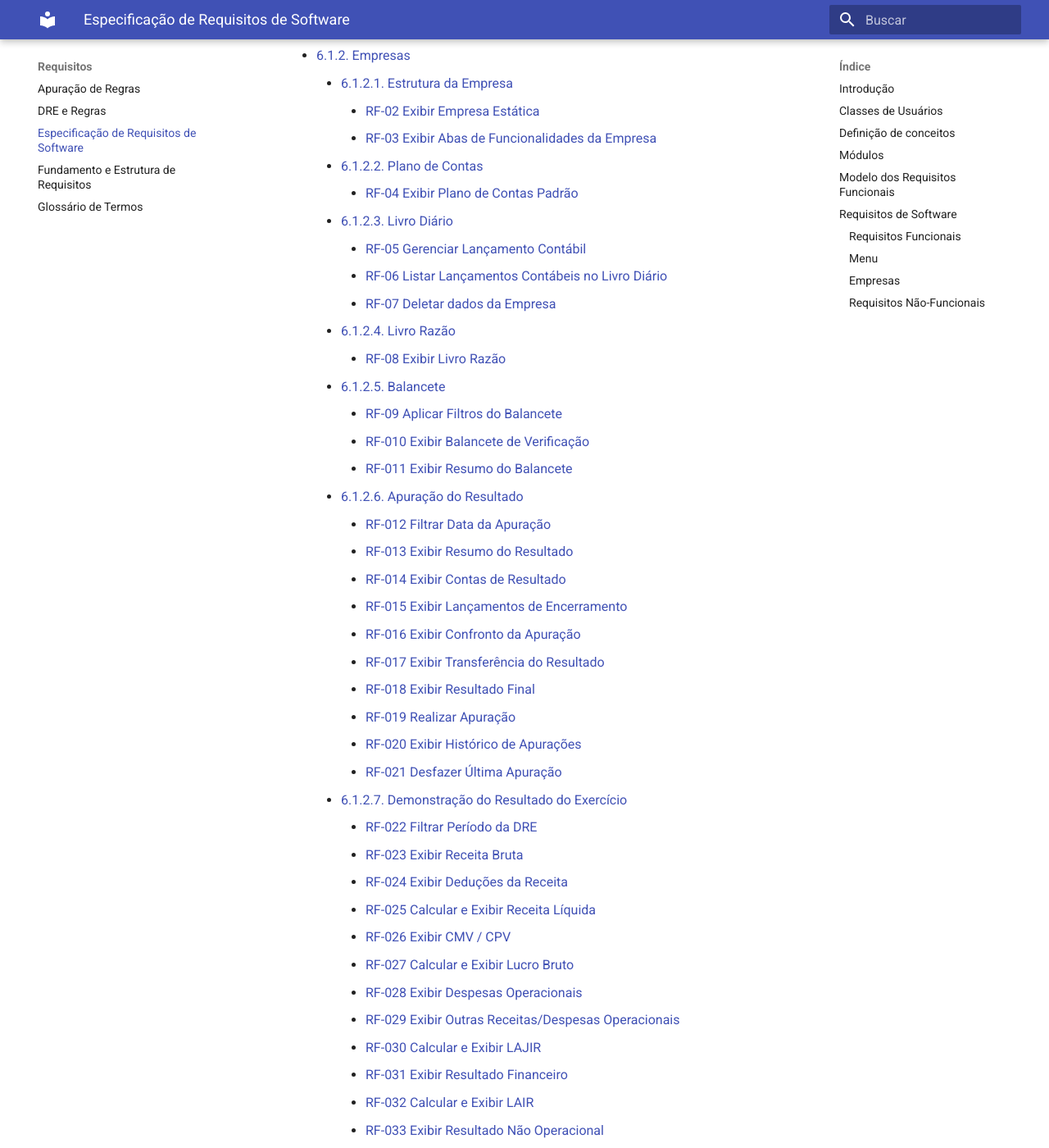
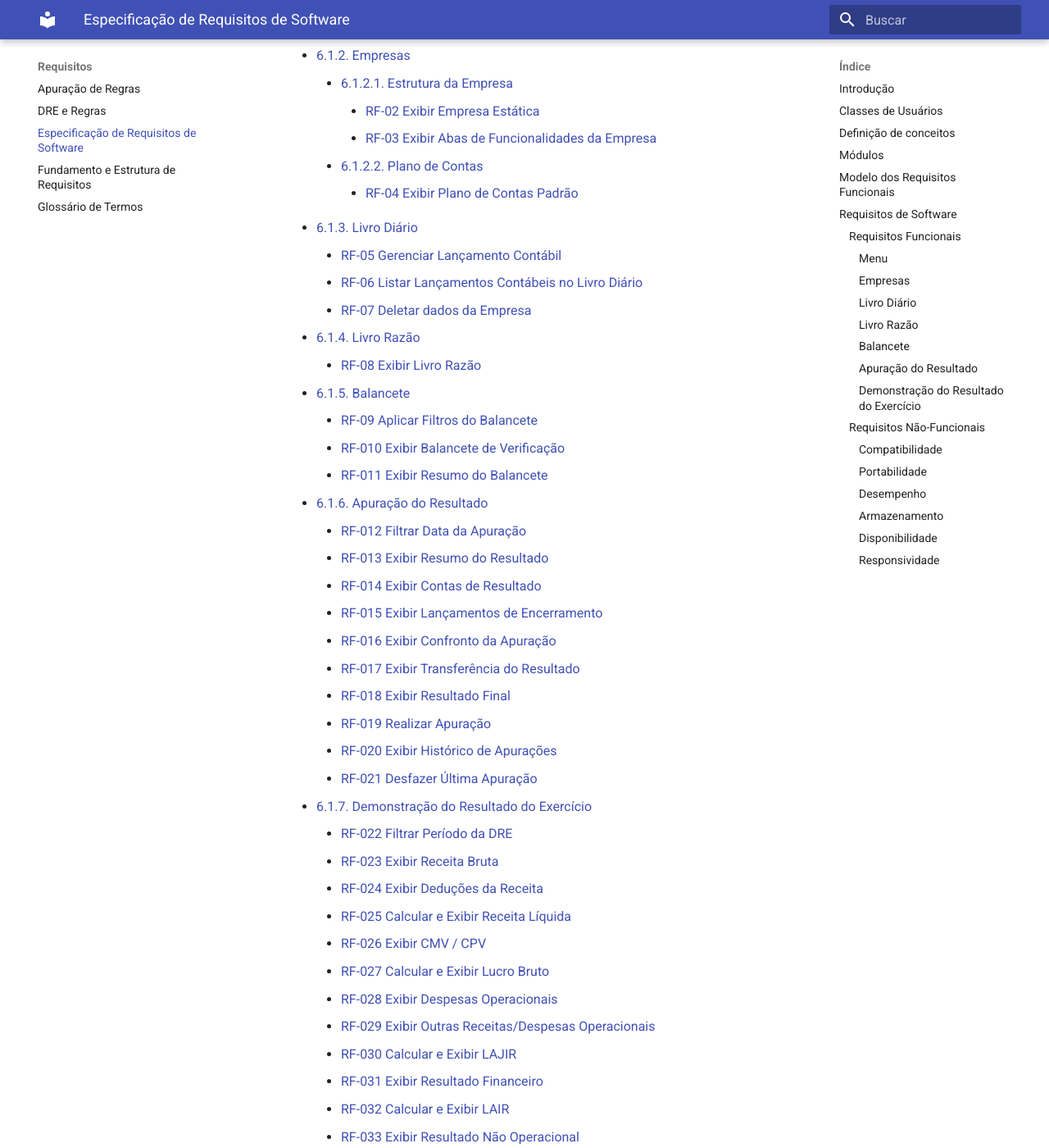
Before and after one commit to NES-Contabilidade-Integrada/doc-coins2026.1, an MkDocs documentation site: the page built from docs/requisitos/especificacao-de-requisitos-de-software.md, in a window 1280 px wide and 1400 px high, scrolled down 2056 px. Shown: the whole window at 82% size. Built offline with MkDocs 1.6.1 and Material for MkDocs 9.7.7, drawn with Linux system fonts in a browser that asks for light colours.

Commit message:
docs: reestruturar hierarquia de headings dos requisitos funcionais
- Promove Menu e Empresas de ### para #### (filhos de Requisitos Funcionais)
- Livro Diário, Livro Razão, Balancete, Apuração e DRE passam a ser
  irmãos de Empresas (#### direto sob Requisitos Funcionais)
- Rebaixa RF-XX, Estrutura da Empresa e Plano de Contas para #####
- Atualiza sumário com nova numeração (6.1.3–6.1.7)
- Aumenta toc_depth de 3 para 4 no mkdocs.yml para exibir os módulos
  no índice lateral

Co-Authored-By: Claude Sonnet 4.6 <noreply@anthropic.com>

```diff
--- a/docs/requisitos/especificacao-de-requisitos-de-software.md
+++ b/docs/requisitos/especificacao-de-requisitos-de-software.md
@@ -43,44 +43,44 @@
                 - [RF-03 Exibir Abas de Funcionalidades da Empresa](#exibir-abas-de-funcionalidades-da-empresa)
             - [6.1.2.2. Plano de Contas](#plano-de-contas)
                 - [RF-04 Exibir Plano de Contas Padrão](#exibir-plano-de-contas-padrão)
-            - [6.1.2.3. Livro Diário](#livro-diário)
-                - [RF-05 Gerenciar Lançamento Contábil](#gerenciar-lançamento-contábil)
-                - [RF-06 Listar Lançamentos Contábeis no Livro Diário](#listar-lançamentos-contábeis-no-livro-diário)
-                - [RF-07 Deletar dados da Empresa](#deletar-dados-da-empresa)
-            - [6.1.2.4. Livro Razão](#livro-razão)
-                - [RF-08 Exibir Livro Razão](#exibir-livro-razão)
-            - [6.1.2.5. Balancete](#balancete)
-                - [RF-09 Aplicar Filtros do Balancete](#aplicar-filtros-do-balancete)
-                - [RF-010 Exibir Balancete de Verificação](#exibir-balancete-de-verificação)
-                - [RF-011 Exibir Resumo do Balancete](#exibir-resumo-do-balancete)
-            - [6.1.2.6. Apuração do Resultado](#apuração-do-resultado)
-                - [RF-012 Filtrar Data da Apuração](#filtrar-data-da-apuração)
-                - [RF-013 Exibir Resumo do Resultado](#exibir-resumo-do-resultado)
-                - [RF-014 Exibir Contas de Resultado](#exibir-contas-de-resultado)
-                - [RF-015 Exibir Lançamentos de Encerramento](#exibir-lançamentos-de-encerramento)
-                - [RF-016 Exibir Confronto da Apuração](#exibir-confronto-da-apuração)
-                - [RF-017 Exibir Transferência do Resultado](#exibir-transferência-do-resultado)
-                - [RF-018 Exibir Resultado Final](#exibir-resultado-final)
-                - [RF-019 Realizar Apuração](#realizar-apuração)
-                - [RF-020 Exibir Histórico de Apurações](#exibir-histórico-de-apurações)
-                - [RF-021 Desfazer Última Apuração](#desfazer-última-apuração)
-            - [6.1.2.7. Demonstração do Resultado do Exercício](#demonstração-do-resultado-do-exercício)
-                - [RF-022 Filtrar Período da DRE](#filtrar-período-da-dre)
-                - [RF-023 Exibir Receita Bruta](#exibir-receita-bruta)
-                - [RF-024 Exibir Deduções da Receita](#exibir-deduções-da-receita)
-                - [RF-025 Calcular e Exibir Receita Líquida](#calcular-e-exibir-receita-líquida)
-                - [RF-026 Exibir CMV / CPV](#exibir-cmv--cpv)
-                - [RF-027 Calcular e Exibir Lucro Bruto](#calcular-e-exibir-lucro-bruto)
-                - [RF-028 Exibir Despesas Operacionais](#exibir-despesas-operacionais)
-                - [RF-029 Exibir Outras Receitas/Despesas Operacionais](#exibir-outras-receitas-despesas-operacionais)
-                - [RF-030 Calcular e Exibir LAJIR](#calcular-e-exibir-lajir)
-                - [RF-031 Exibir Resultado Financeiro](#exibir-resultado-financeiro)
-                - [RF-032 Calcular e Exibir LAIR](#calcular-e-exibir-lair)
-                - [RF-033 Exibir Resultado Não Operacional](#exibir-resultado-não-operacional)
-                - [RF-034 Calcular Resultado Antes dos Impostos](#calcular-resultado-antes-dos-impostos)
-                - [RF-035 Exibir Impostos sobre o Lucro](#exibir-impostos-sobre-o-lucro)
-                - [RF-036 Calcular e Exibir Lucro Líquido](#calcular-e-exibir-lucro-líquido)
-                - [RF-037 Exibir Composição das Contas da DRE](#exibir-composição-das-contas-da-dre)
+        - [6.1.3. Livro Diário](#livro-diário)
+            - [RF-05 Gerenciar Lançamento Contábil](#gerenciar-lançamento-contábil)
+            - [RF-06 Listar Lançamentos Contábeis no Livro Diário](#listar-lançamentos-contábeis-no-livro-diário)
+            - [RF-07 Deletar dados da Empresa](#deletar-dados-da-empresa)
+        - [6.1.4. Livro Razão](#livro-razão)
+            - [RF-08 Exibir Livro Razão](#exibir-livro-razão)
+        - [6.1.5. Balancete](#balancete)
+            - [RF-09 Aplicar Filtros do Balancete](#aplicar-filtros-do-balancete)
+            - [RF-010 Exibir Balancete de Verificação](#exibir-balancete-de-verificação)
+            - [RF-011 Exibir Resumo do Balancete](#exibir-resumo-do-balancete)
+        - [6.1.6. Apuração do Resultado](#apuração-do-resultado)
+            - [RF-012 Filtrar Data da Apuração](#filtrar-data-da-apuração)
+            - [RF-013 Exibir Resumo do Resultado](#exibir-resumo-do-resultado)
+            - [RF-014 Exibir Contas de Resultado](#exibir-contas-de-resultado)
+            - [RF-015 Exibir Lançamentos de Encerramento](#exibir-lançamentos-de-encerramento)
+            - [RF-016 Exibir Confronto da Apuração](#exibir-confronto-da-apuração)
+            - [RF-017 Exibir Transferência do Resultado](#exibir-transferência-do-resultado)
+            - [RF-018 Exibir Resultado Final](#exibir-resultado-final)
+            - [RF-019 Realizar Apuração](#realizar-apuração)
+            - [RF-020 Exibir Histórico de Apurações](#exibir-histórico-de-apurações)
+            - [RF-021 Desfazer Última Apuração](#desfazer-última-apuração)
+        - [6.1.7. Demonstração do Resultado do Exercício](#demonstração-do-resultado-do-exercício)
+            - [RF-022 Filtrar Período da DRE](#filtrar-período-da-dre)
+            - [RF-023 Exibir Receita Bruta](#exibir-receita-bruta)
+            - [RF-024 Exibir Deduções da Receita](#exibir-deduções-da-receita)
+            - [RF-025 Calcular e Exibir Receita Líquida](#calcular-e-exibir-receita-líquida)
+            - [RF-026 Exibir CMV / CPV](#exibir-cmv--cpv)
+            - [RF-027 Calcular e Exibir Lucro Bruto](#calcular-e-exibir-lucro-bruto)
+            - [RF-028 Exibir Despesas Operacionais](#exibir-despesas-operacionais)
+            - [RF-029 Exibir Outras Receitas/Despesas Operacionais](#exibir-outras-receitas-despesas-operacionais)
+            - [RF-030 Calcular e Exibir LAJIR](#calcular-e-exibir-lajir)
+            - [RF-031 Exibir Resultado Financeiro](#exibir-resultado-financeiro)
+            - [RF-032 Calcular e Exibir LAIR](#calcular-e-exibir-lair)
+            - [RF-033 Exibir Resultado Não Operacional](#exibir-resultado-não-operacional)
+            - [RF-034 Calcular Resultado Antes dos Impostos](#calcular-resultado-antes-dos-impostos)
+            - [RF-035 Exibir Impostos sobre o Lucro](#exibir-impostos-sobre-o-lucro)
+            - [RF-036 Calcular e Exibir Lucro Líquido](#calcular-e-exibir-lucro-líquido)
+            - [RF-037 Exibir Composição das Contas da DRE](#exibir-composição-das-contas-da-dre)
     - [6.2. Requisitos Não-Funcionais](#requisitos-não-funcionais)
         - [Compatibilidade](#compatibilidade)
         - [Portabilidade](#portabilidade)
@@ -88,7 +88,6 @@
         - [Armazenamento](#armazenamento)
         - [Disponibilidade](#disponibilidade)
         - [Responsividade](#responsividade)
-
 
 ## Introdução {#introdução}
 
@@ -164,10 +163,10 @@ Esta seção descreve os requisitos que definem o comportamento e as caracterís
 ### Requisitos Funcionais {#requisitos-funcionais}
 Os requisitos funcionais descrevem as funcionalidades que o sistema deve oferecer para atender às necessidades dos usuários. Eles estão organizados por seções que correspondem aos principais módulos do sistema: Menu, Empresas, Plano de Contas, Livro Diário, Livro Razão, Balancete, Apuração do Resultado e Demonstração do Resultado do Exercício. Cada requisito segue o padrão definido no modelo apresentado anteriormente, contendo sua descrição, critérios de aceite e exceções associadas aos critérios especificados.
 
-### Menu {#menu}
+#### Menu {#menu}
 Esta subseção apresenta os requisitos relacionados à navegação do sistema. O menu é o ponto central de acesso às funcionalidades, permitindo ao usuário visualizar as opções disponíveis e alternar entre diferentes seções de forma intuitiva e consistente.
 
-#### RF-01 Exibir Menu Principal {#exibir-menu-principal}
+##### RF-01 Exibir Menu Principal {#exibir-menu-principal}
 
 <table>
 <thead>
@@ -190,13 +189,13 @@ Esta subseção apresenta os requisitos relacionados à navegação do sistema.
 </tbody>
 </table>
 
-### Empresas {#empresas}
-#### Estrutura da Empresa {#estrutura-da-empresa}
+#### Empresas {#empresas}
+##### Estrutura da Empresa {#estrutura-da-empresa}
 
 
 Esta subseção detalha os requisitos referentes à visualização de informações e acesso às funcionalidades para as empresas cadastradas no sistema. O objetivo é fornecer ao usuário uma visão informativa e padronizada das empresas utilizadas nos lançamentos contábeis, assegurando consistência e similaridade com práticas reais. Além disso, permite a navegação entre as diferentes funcionalidades oferecidas para a realização de operações contábeis em uma determinada empresa.
 
-#### RF-02 Exibir Empresa Estática {#exibir-empresa-estática}
+##### RF-02 Exibir Empresa Estática {#exibir-empresa-estática}
 
 <table>
 <thead>
@@ -218,7 +217,7 @@ Esta subseção detalha os requisitos referentes à visualização de informaç
 </tbody>
 </table>
 
-#### RF-03 Exibir Abas de Funcionalidades da Empresa {#exibir-abas-de-funcionalidades-da-empresa}
+##### RF-03 Exibir Abas de Funcionalidades da Empresa {#exibir-abas-de-funcionalidades-da-empresa}
 
 <table>
 <thead>
@@ -239,10 +238,10 @@ Esta subseção detalha os requisitos referentes à visualização de informaç
 </tbody>
 </table>
 
-#### Plano de Contas {#plano-de-contas}
+##### Plano de Contas {#plano-de-contas}
 Esta subseção especifica os requisitos relacionados à exibição do Plano de Contas por cada empresa cadastrada no sistema. Sendo utilizado como base para a organização das contas de forma hierárquica e padronizada, além de fornecer informações necessárias para a realização de lançamentos contábeis e relatórios gerenciais.
 
-#### RF-04 Exibir Plano de Contas Padrão {#exibir-plano-de-contas-padrão}
+##### RF-04 Exibir Plano de Contas Padrão {#exibir-plano-de-contas-padrão}
 
 <table>
 <thead>
@@ -273,7 +272,7 @@ Esta subseção especifica os requisitos relacionados à exibição do Plano de
 #### Livro Diário {#livro-diário}
 Esta subseção descreve as funcionalidades vinculadas ao Livro Diário, que registra de forma cronológica todos os lançamentos contábeis realizados pela empresa. O foco é garantir a integridade dos registros e permitir sua visualização, edição, exclusão e filtragem conforme critérios definidos pelo usuário.
 
-#### RF-05 Gerenciar Lançamento Contábil {#gerenciar-lançamento-contábil}
+##### RF-05 Gerenciar Lançamento Contábil {#gerenciar-lançamento-contábil}
 
 <table>
 <thead>
@@ -307,7 +306,7 @@ Esta subseção descreve as funcionalidades vinculadas ao Livro Diário, que reg
 </tbody>
 </table>
 
-#### RF-06 Listar Lançamentos Contábeis no Livro Diário {#listar-lançamentos-contábeis-no-livro-diário}
+##### RF-06 Listar Lançamentos Contábeis no Livro Diário {#listar-lançamentos-contábeis-no-livro-diário}
 
 <table>
 <thead>
@@ -332,7 +331,7 @@ Esta subseção descreve as funcionalidades vinculadas ao Livro Diário, que reg
 </tbody>
 </table>
 
-#### RF-07 Deletar dados da Empresa {#deletar-dados-da-empresa}
+##### RF-07 Deletar dados da Empresa {#deletar-dados-da-empresa}
 
 <table>
 <thead>
@@ -358,7 +357,7 @@ Esta subseção descreve as funcionalidades vinculadas ao Livro Diário, que reg
 #### Livro Razão {#livro-razão}
 Esta subseção define os requisitos referentes ao Livro Razão, responsável por apresentar as movimentações organizadas por conta contábil. Seu propósito é permitir a análise detalhada de débitos, créditos e saldos, possibilitando o acompanhamento do histórico e da evolução de cada conta.
 
-#### RF-08 Exibir Livro Razão {#exibir-livro-razão}
+##### RF-08 Exibir Livro Razão {#exibir-livro-razão}
 
 <table>
 <thead>
@@ -391,7 +390,7 @@ Esta subseção descreve as funcionalidades relacionadas ao Balancete de Verific
 O balancete é um instrumento essencial para conferência da igualdade entre débitos e créditos, auxiliando na verificação da consistência dos lançamentos contábeis realizados no Livro Diário e refletidos no Livro Razão.
 O sistema deve permitir a aplicação de filtros de consulta, a visualização detalhada das contas analíticas com seus respectivos saldos e a exibição de um resumo consolidado por natureza contábil, possibilitando a análise do Resultado do Exercício (lucro ou prejuízo) dentro do período selecionado.
 
-#### RF-09 Aplicar Filtros do Balancete {#aplicar-filtros-do-balancete}
+##### RF-09 Aplicar Filtros do Balancete {#aplicar-filtros-do-balancete}
 
 <table>
 <thead>
@@ -415,7 +414,7 @@ O sistema deve permitir a aplicação de filtros de consulta, a visualização d
 </tbody>
 </table>
 
-#### RF-010 Exibir Balancete de Verificação {#exibir-balancete-de-verificação}
+##### RF-010 Exibir Balancete de Verificação {#exibir-balancete-de-verificação}
 
 <table>
 <thead>
@@ -439,7 +438,7 @@ O sistema deve permitir a aplicação de filtros de consulta, a visualização d
 </tbody>
 </table>
 
-#### RF-011 Exibir Resumo do Balancete {#exibir-resumo-do-balancete}
+##### RF-011 Exibir Resumo do Balancete {#exibir-resumo-do-balancete}
 
 <table>
 <thead>
@@ -466,7 +465,7 @@ Esta subseção descreve as funcionalidades relacionadas à **Apuração do Resu
 
 O sistema deve permitir a definição da data de apuração, a visualização do resumo do resultado, os saldos das contas analíticas, os lançamentos de encerramento e o resultado final, indicando lucro ou prejuízo no período.
 
-#### RF-012 Filtrar Data da Apuração {#filtrar-data-da-apuração}
+##### RF-012 Filtrar Data da Apuração {#filtrar-data-da-apuração}
 
 <table>
 <thead>
@@ -488,7 +487,7 @@ O sistema deve permitir a definição da data de apuração, a visualização do
 </tbody>
 </table>
 
-#### RF-013 Exibir Resumo do Resultado {#exibir-resumo-do-resultado}
+##### RF-013 Exibir Resumo do Resultado {#exibir-resumo-do-resultado}
 
 <table>
 <thead>
@@ -510,7 +509,7 @@ O sistema deve permitir a definição da data de apuração, a visualização do
 </tbody>
 </table>
 
-#### RF-014 Exibir Contas de Resultado {#exibir-contas-de-resultado}
+##### RF-014 Exibir Contas de Resultado {#exibir-contas-de-resultado}
 
 <table>
 <thead>
@@ -530,7 +529,7 @@ O sistema deve permitir a definição da data de apuração, a visualização do
 </tbody>
 </table>
 
-#### RF-015 Exibir Lançamentos de Encerramento {#exibir-lançamentos-de-encerramento}
+##### RF-015 Exibir Lançamentos de Encerramento {#exibir-lançamentos-de-encerramento}
 
 <table>
 <thead>
@@ -551,7 +550,7 @@ O sistema deve permitir a definição da data de apuração, a visualização do
 </tbody>
 </table>
 
-#### RF-016 Exibir Confronto da Apuração {#exibir-confronto-da-apuração}
+##### RF-016 Exibir Confronto da Apuração {#exibir-confronto-da-apuração}
 
 <table>
 <thead>
@@ -572,7 +571,7 @@ O sistema deve permitir a definição da data de apuração, a visualização do
 </tbody>
 </table>
 
-#### RF-017 Exibir Transferência do Resultado {#exibir-transferência-do-resultado}
+##### RF-017 Exibir Transferência do Resultado {#exibir-transferência-do-resultado}
 
 <table>
 <thead>
@@ -592,7 +591,7 @@ O sistema deve permitir a definição da data de apuração, a visualização do
 </tbody>
 </table>
 
-#### RF-018 Exibir Resultado Final {#exibir-resultado-final}
+##### RF-018 Exibir Resultado Final {#exibir-resultado-final}
 
 <table>
 <thead>
@@ -610,7 +609,7 @@ O sistema deve permitir a definição da data de apuração, a visualização do
 </tbody>
 </table>
 
-#### RF-019 Realizar Apuração {#realizar-apuração}
+##### RF-019 Realizar Apuração {#realizar-apuração}
 
 <table>
 <thead>
@@ -631,7 +630,7 @@ O sistema deve permitir a definição da data de apuração, a visualização do
 </tbody>
 </table>
 
-#### RF-020 Exibir Histórico de Apurações {#exibir-histórico-de-apurações}
+##### RF-020 Exibir Histórico de Apurações {#exibir-histórico-de-apurações}
 
 <table>
 <thead>
@@ -651,7 +650,7 @@ O sistema deve permitir a definição da data de apuração, a visualização do
 </tbody>
 </table>
 
-#### RF-021 Desfazer Última Apuração {#desfazer-última-apuração}
+##### RF-021 Desfazer Última Apuração {#desfazer-última-apuração}
 
 <table>
 <thead>
@@ -677,7 +676,7 @@ Esta subseção descreve as funcionalidades relacionadas à **Demonstração do
 
 A DRE é um instrumento essencial de análise contábil que confronta receitas com despesas, apresentando de forma estruturada e hierárquica o desempenho financeiro do exercício, desde a receita bruta até o lucro (ou prejuízo) líquido.
 
-#### RF-022 Filtrar Período da DRE {#filtrar-período-da-dre}
+##### RF-022 Filtrar Período da DRE {#filtrar-período-da-dre}
 
 <table>
 <thead>
@@ -699,7 +698,7 @@ A DRE é um instrumento essencial de análise contábil que confronta receitas c
 </tbody>
 </table>
 
-#### RF-023 Exibir Receita Bruta {#exibir-receita-bruta}
+##### RF-023 Exibir Receita Bruta {#exibir-receita-bruta}
 
 <table>
 <thead>
@@ -719,7 +718,7 @@ A DRE é um instrumento essencial de análise contábil que confronta receitas c
 </tbody>
 </table>
 
-#### RF-024 Exibir Deduções da Receita {#exibir-deduções-da-receita}
+##### RF-024 Exibir Deduções da Receita {#exibir-deduções-da-receita}
 
 <table>
 <thead>
@@ -740,7 +739,7 @@ A DRE é um instrumento essencial de análise contábil que confronta receitas c
 </tbody>
 </table>
 
-#### RF-025 Calcular e Exibir Receita Líquida {#calcular-e-exibir-receita-líquida}
+##### RF-025 Calcular e Exibir Receita Líquida {#calcular-e-exibir-receita-líquida}
 
 <table>
 <thead>
@@ -760,7 +759,7 @@ A DRE é um instrumento essencial de análise contábil que confronta receitas c
 </tbody>
 </table>
 
-#### RF-026 Exibir CMV / CPV {#exibir-cmv--cpv}
+##### RF-026 Exibir CMV / CPV {#exibir-cmv--cpv}
 
 <table>
 <thead>
@@ -780,7 +779,7 @@ A DRE é um instrumento essencial de análise contábil que confronta receitas c
 </tbody>
 </table>
 
-#### RF-027 Calcular e Exibir Lucro Bruto {#calcular-e-exibir-lucro-bruto}
+##### RF-027 Calcular e Exibir Lucro Bruto {#calcular-e-exibir-lucro-bruto}
 
 <table>
 <thead>
@@ -800,7 +799,7 @@ A DRE é um instrumento essencial de análise contábil que confronta receitas c
 </tbody>
 </table>
 
-#### RF-028 Exibir Despesas Operacionais {#exibir-despesas-operacionais}
+##### RF-028 Exibir Despesas Operacionais {#exibir-despesas-operacionais}
 
 <table>
 <thead>
@@ -820,7 +819,7 @@ A DRE é um instrumento essencial de análise contábil que confronta receitas c
 </tbody>
 </table>
 
-#### RF-029 Exibir Outras Receitas/Despesas Operacionais {#exibir-outras-receitas-despesas-operacionais}
+##### RF-029 Exibir Outras Receitas/Despesas Operacionais {#exibir-outras-receitas-despesas-operacionais}
 
 <table>
 <thead>
@@ -842,7 +841,7 @@ A DRE é um instrumento essencial de análise contábil que confronta receitas c
 </tbody>
 </table>
 
-#### RF-030 Calcular e Exibir LAJIR {#calcular-e-exibir-lajir}
+##### RF-030 Calcular e Exibir LAJIR {#calcular-e-exibir-lajir}
 
 <table>
 <thead>
@@ -862,7 +861,7 @@ A DRE é um instrumento essencial de análise contábil que confronta receitas c
 </tbody>
 </table>
 
-#### RF-031 Exibir Resultado Financeiro {#exibir-resultado-financeiro}
+##### RF-031 Exibir Resultado Financeiro {#exibir-resultado-financeiro}
 
 <table>
 <thead>
@@ -884,7 +883,7 @@ A DRE é um instrumento essencial de análise contábil que confronta receitas c
 </tbody>
 </table>
 
-#### RF-032 Calcular e Exibir LAIR {#calcular-e-exibir-lair}
+##### RF-032 Calcular e Exibir LAIR {#calcular-e-exibir-lair}
 
 <table>
 <thead>
@@ -904,7 +903,7 @@ A DRE é um instrumento essencial de análise contábil que confronta receitas c
 </tbody>
 </table>
 
-#### RF-033 Exibir Resultado Não Operacional {#exibir-resultado-não-operacional}
+##### RF-033 Exibir Resultado Não Operacional {#exibir-resultado-não-operacional}
 
 <table>
 <thead>
@@ -926,7 +925,7 @@ A DRE é um instrumento essencial de análise contábil que confronta receitas c
 </tbody>
 </table>
 
-#### RF-034 Calcular Resultado Antes dos Impostos {#calcular-resultado-antes-dos-impostos}
+##### RF-034 Calcular Resultado Antes dos Impostos {#calcular-resultado-antes-dos-impostos}
 
 <table>
 <thead>
@@ -946,7 +945,7 @@ A DRE é um instrumento essencial de análise contábil que confronta receitas c
 </tbody>
 </table>
 
-#### RF-035 Exibir Impostos sobre o Lucro {#exibir-impostos-sobre-o-lucro}
+##### RF-035 Exibir Impostos sobre o Lucro {#exibir-impostos-sobre-o-lucro}
 
 <table>
 <thead>
@@ -966,7 +965,7 @@ A DRE é um instrumento essencial de análise contábil que confronta receitas c
 </tbody>
 </table>
 
-#### RF-036 Calcular e Exibir Lucro Líquido {#calcular-e-exibir-lucro-líquido}
+##### RF-036 Calcular e Exibir Lucro Líquido {#calcular-e-exibir-lucro-líquido}
 
 <table>
 <thead>
@@ -987,7 +986,7 @@ A DRE é um instrumento essencial de análise contábil que confronta receitas c
 </tbody>
 </table>
 
-#### RF-037 Exibir Composição das Contas da DRE {#exibir-composição-das-contas-da-dre}
+##### RF-037 Exibir Composição das Contas da DRE {#exibir-composição-das-contas-da-dre}
 
 <table>
 <thead>
--- a/mkdocs.yml
+++ b/mkdocs.yml
@@ -21,7 +21,7 @@ plugins:
 markdown_extensions:
   - admonition
   - toc:
-      toc_depth: 3
+      toc_depth: 4
   - pymdownx.details
   - pymdownx.superfences:
       custom_fences:
```
